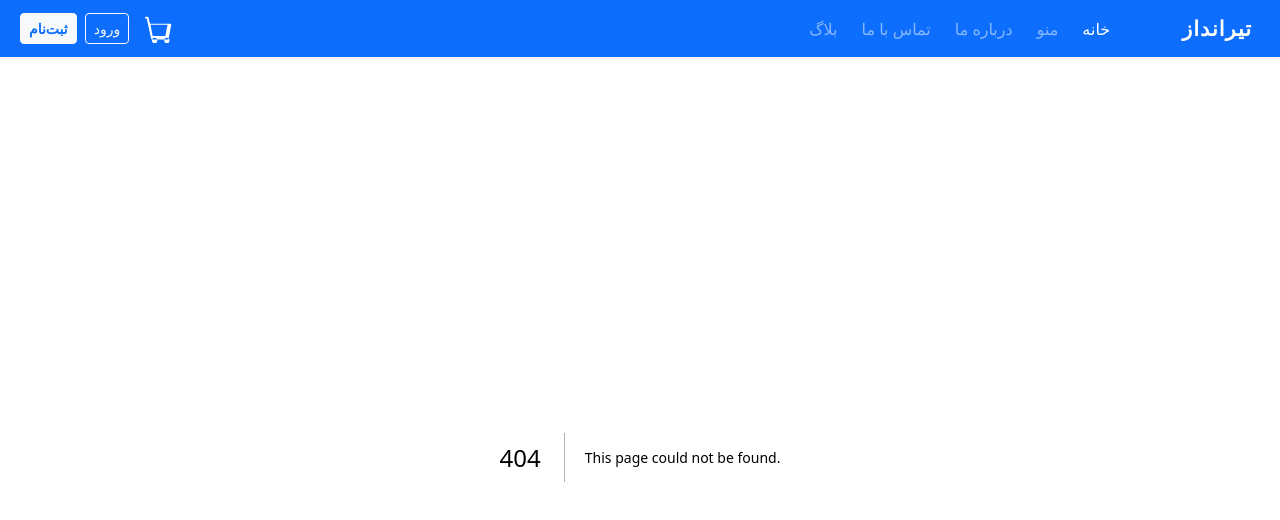
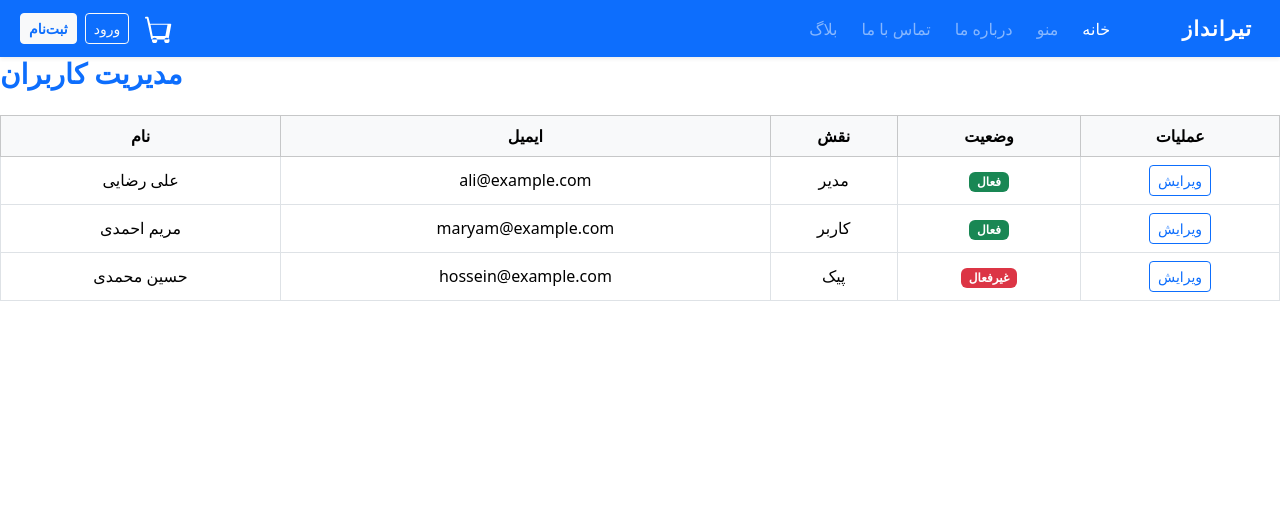
Before and after one commit to artificialxflow/tirandaz-food, a Next.js app: page /admin/users in a window 1280 px wide. Before the commit this address had no page. Shown: the top 520 px of the page. Built offline with nearby package versions, Linux system fonts and the light colour scheme.

Commit message:
Create page.tsx

```diff
--- /dev/null
+++ b/app/admin/users/page.tsx
@@ -0,0 +1,43 @@
+export default function AdminUsersPage() {
+  return (
+    <div>
+      <h3 className="fw-bold mb-4 text-primary">مدیریت کاربران</h3>
+      <div className="table-responsive">
+        <table className="table table-bordered align-middle text-center">
+          <thead className="table-light">
+            <tr>
+              <th>نام</th>
+              <th>ایمیل</th>
+              <th>نقش</th>
+              <th>وضعیت</th>
+              <th>عملیات</th>
+            </tr>
+          </thead>
+          <tbody>
+            <tr>
+              <td>علی رضایی</td>
+              <td>ali@example.com</td>
+              <td>مدیر</td>
+              <td><span className="badge bg-success">فعال</span></td>
+              <td><button className="btn btn-sm btn-outline-primary">ویرایش</button></td>
+            </tr>
+            <tr>
+              <td>مریم احمدی</td>
+              <td>maryam@example.com</td>
+              <td>کاربر</td>
+              <td><span className="badge bg-success">فعال</span></td>
+              <td><button className="btn btn-sm btn-outline-primary">ویرایش</button></td>
+            </tr>
+            <tr>
+              <td>حسین محمدی</td>
+              <td>hossein@example.com</td>
+              <td>پیک</td>
+              <td><span className="badge bg-danger">غیرفعال</span></td>
+              <td><button className="btn btn-sm btn-outline-primary">ویرایش</button></td>
+            </tr>
+          </tbody>
+        </table>
+      </div>
+    </div>
+  );
+}
```
